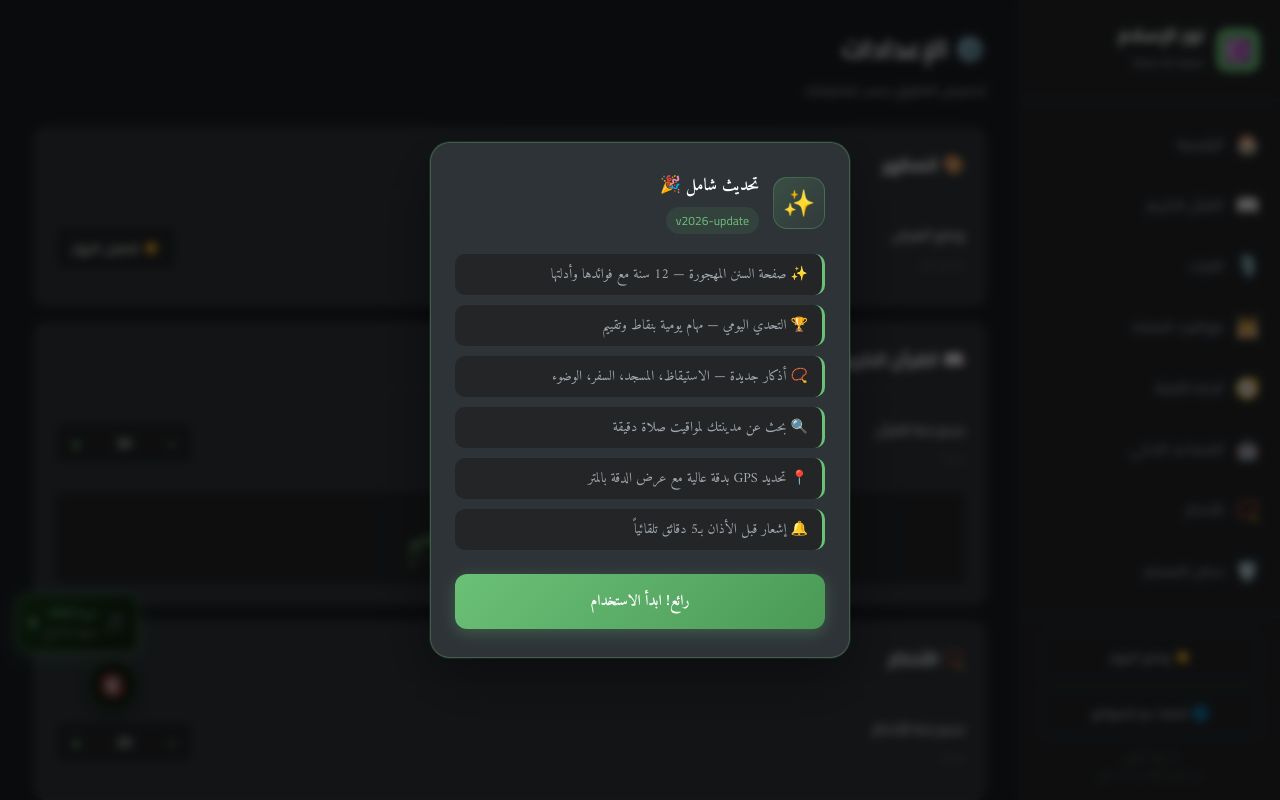
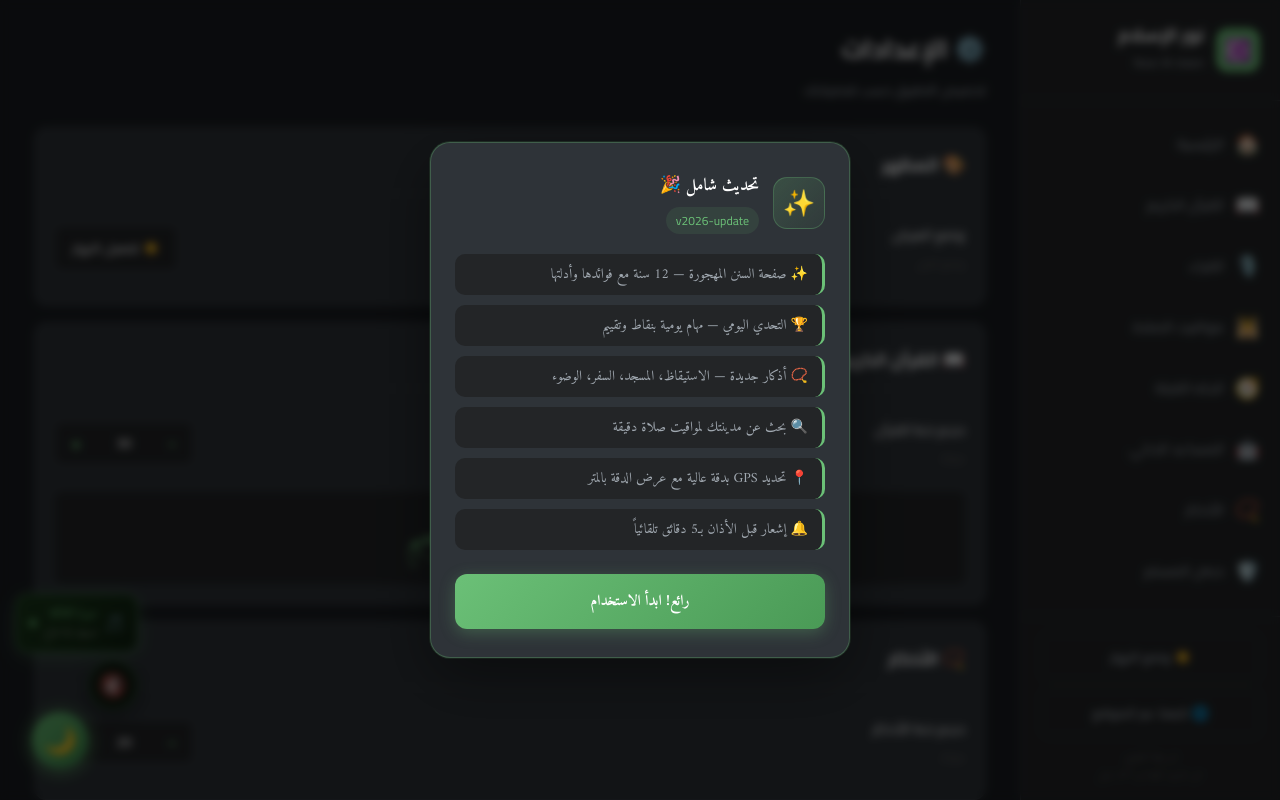
Before and after one commit to Abilaaacg/nabil-quran, a React (Vite) app: page /settings in a window 1280 px wide. Shown: the top 800 px of the page. Built offline with nearby package versions, Linux system fonts and the light colour scheme; what @capacitor/core would draw is missing.

Commit message:
Add floating AI chat button (FAB) visible on all pages
- Pulsing green moon button fixed bottom-left
- Hides on /ai page itself
- Navigates to Islamic AI assistant on click

```diff
--- a/src/App.jsx
+++ b/src/App.jsx
@@ -24,6 +24,7 @@ import UpdateChecker from './components/UpdateChecker'
 import WhatsNew from './components/WhatsNew'
 import WelcomeAudio from './components/WelcomeAudio'
 import TopBar from './components/TopBar'
+import ChatFAB from './components/ChatFAB'
 
 export default function App() {
   return (
@@ -57,6 +58,7 @@ export default function App() {
             </Routes>
           </main>
           <MobileNav />
+          <ChatFAB />
         </div>
       </BrowserRouter>
     </AppProvider>
--- /dev/null
+++ b/src/components/ChatFAB.css
@@ -0,0 +1,56 @@
+.chat-fab {
+  position: fixed;
+  bottom: 90px;   /* فوق mobile nav */
+  left: 20px;
+  width: 56px;
+  height: 56px;
+  border-radius: 50%;
+  background: linear-gradient(135deg, #6bc077, #3a8a4a);
+  border: none;
+  cursor: pointer;
+  z-index: 900;
+  display: flex;
+  align-items: center;
+  justify-content: center;
+  box-shadow: 0 4px 16px rgba(107,192,119,0.45);
+  transition: transform 0.2s, box-shadow 0.2s;
+}
+
+.chat-fab:hover {
+  transform: scale(1.1);
+  box-shadow: 0 6px 20px rgba(107,192,119,0.6);
+}
+
+.chat-fab:active {
+  transform: scale(0.95);
+}
+
+.chat-fab-icon {
+  font-size: 26px;
+  line-height: 1;
+  position: relative;
+  z-index: 1;
+}
+
+/* نبضة خضراء */
+.chat-fab-pulse {
+  position: absolute;
+  inset: 0;
+  border-radius: 50%;
+  background: rgba(107,192,119,0.4);
+  animation: fab-pulse 2.4s ease-out infinite;
+}
+
+@keyframes fab-pulse {
+  0%   { transform: scale(1); opacity: 0.7; }
+  70%  { transform: scale(1.6); opacity: 0; }
+  100% { transform: scale(1.6); opacity: 0; }
+}
+
+/* على الشاشات الكبيرة (sidebar موجود) ارفعه أكتر */
+@media (min-width: 769px) {
+  .chat-fab {
+    bottom: 32px;
+    left: 32px;
+  }
+}
--- /dev/null
+++ b/src/components/ChatFAB.jsx
@@ -0,0 +1,16 @@
+import { useNavigate, useLocation } from 'react-router-dom'
+import './ChatFAB.css'
+
+export default function ChatFAB() {
+  const navigate  = useNavigate()
+  const location  = useLocation()
+
+  if (location.pathname === '/ai') return null
+
+  return (
+    <button className="chat-fab" onClick={() => navigate('/ai')} title="المساعد الإسلامي">
+      <span className="chat-fab-icon">🌙</span>
+      <span className="chat-fab-pulse" />
+    </button>
+  )
+}
```
